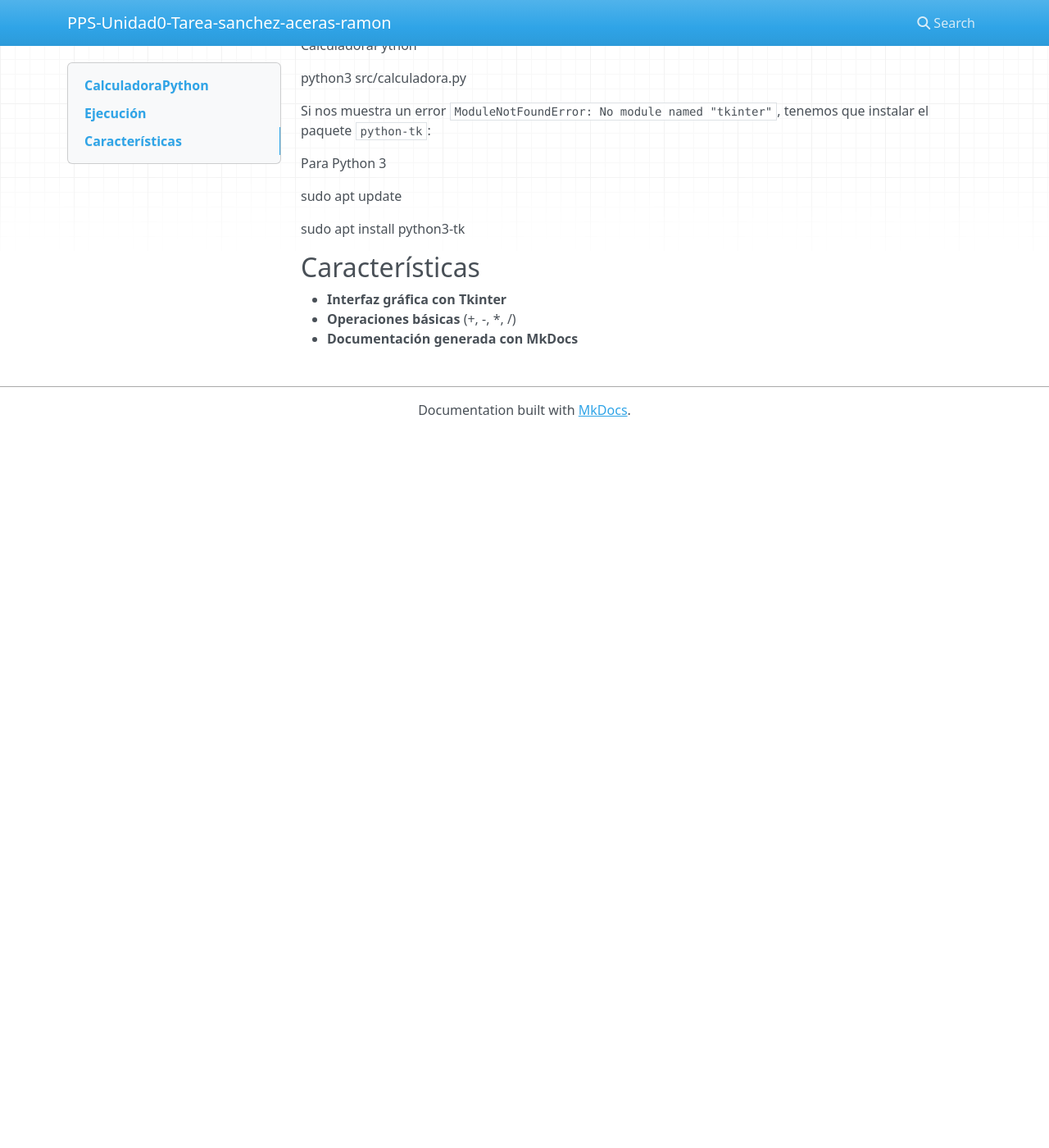
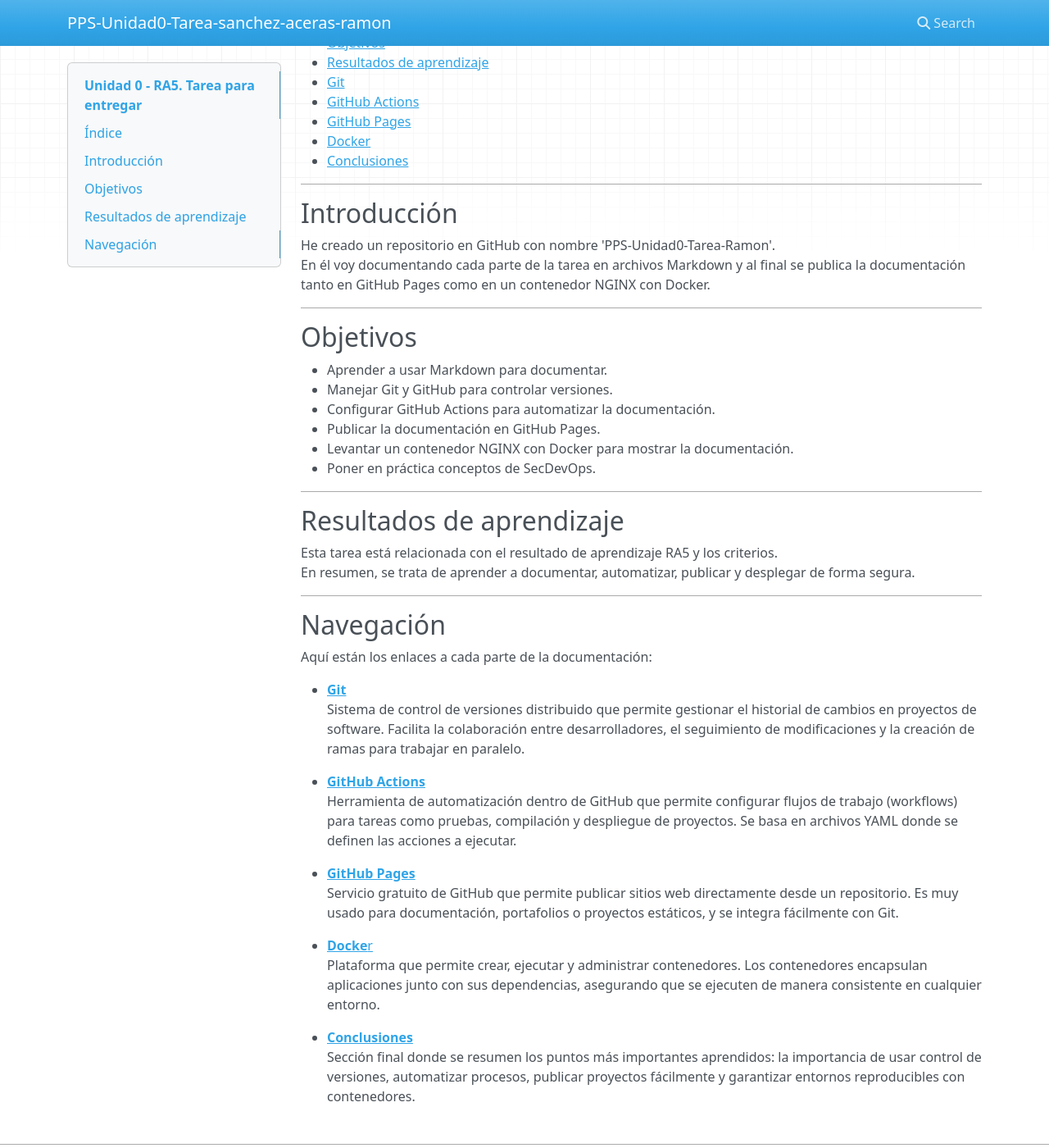
Before and after one commit to vjp-RamonSA/PPS-Unidad0-Tarea-Ramon, an MkDocs documentation site: the page built from docs/index.md, in a window 1280 px wide and 1400 px high, scrolled down 270 px. Shown: the whole window at 82% size. Built offline with MkDocs 1.6.1, drawn with Linux system fonts in a browser that asks for light colours; nearby versions of some CDN libraries; before the commit the page ends 900 px from its top, so only the background shows below that; some of the changed text lies outside the part shown.

Commit message:
actualizar index.md

```diff
--- a/docs/index.md
+++ b/docs/index.md
@@ -1,28 +1,63 @@
-## CalculadoraPython
+# Unidad 0 - RA5. Tarea para entregar
 
-Bienvenido a la calculadora gráfica hecha en Python.
+Este repositorio recoge lo que he hecho en la tarea de la Unidad 0.
+La idea es practicar con Markdown, Git/GitHub, GitHub Actions, GitHub Pages y Docker, y dejar todo documentado.
 
-## Ejecución
+---
 
-Para ejecutarlo tenemos que situarnos dentro de la carpeta del proyecto y ejecutar en el terminal de comandos python3 con el nombre del archivo .py
+## Índice
 
-cd
+- [Introducción](#introducción)
+- [Objetivos](#objetivos)
+- [Resultados de aprendizaje](#resultados-de-aprendizaje)
+- [Git](git.md)
+- [GitHub Actions](gitActions.md)
+- [GitHub Pages](gitPages.md)
+- [Docker](docker.md)
+- [Conclusiones](conclusiones.md)
 
-CalculadoraPython
+---
 
-python3 src/calculadora.py
+## Introducción
 
-Si nos muestra un error `ModuleNotFoundError: No module named "tkinter"`, tenemos que instalar el paquete `python-tk`:
+He creado un repositorio en GitHub con nombre 'PPS-Unidad0-Tarea-Ramon'.
+En él voy documentando cada parte de la tarea en archivos Markdown y al final se publica la documentación tanto en GitHub Pages como en un contenedor NGINX con Docker.
 
-Para Python 3
+---
 
-sudo apt update
+## Objetivos
 
-sudo apt install python3-tk
+- Aprender a usar Markdown para documentar.
+- Manejar Git y GitHub para controlar versiones.
+- Configurar GitHub Actions para automatizar la documentación.
+- Publicar la documentación en GitHub Pages.
+- Levantar un contenedor NGINX con Docker para mostrar la documentación.
+- Poner en práctica conceptos de SecDevOps.
 
+---
 
-## Características
+## Resultados de aprendizaje
 
-- **Interfaz gráfica con Tkinter**
-- **Operaciones básicas** (+, -, *, /)
-- **Documentación generada con MkDocs**
+Esta tarea está relacionada con el resultado de aprendizaje RA5 y los criterios.
+En resumen, se trata de aprender a documentar, automatizar, publicar y desplegar de forma segura.
+
+---
+
+## Navegación
+
+Aquí están los enlaces a cada parte de la documentación:
+
+- [**Git**](git.md)
+  Sistema de control de versiones distribuido que permite gestionar el historial de cambios en proyectos de software. Facilita la colaboración entre desarrolladores, el seguimiento de modificaciones y la creación de ramas para trabajar en paralelo.
+
+- [**GitHub Actions**](gitActions.md)
+  Herramienta de automatización dentro de GitHub que permite configurar flujos de trabajo (workflows) para tareas como pruebas, compilación y despliegue de proyectos. Se basa en archivos YAML donde se definen las acciones a ejecutar.
+
+- [**GitHub Pages**](gitPages.md)
+  Servicio gratuito de GitHub que permite publicar sitios web directamente desde un repositorio. Es muy usado para documentación, portafolios o proyectos estáticos, y se integra fácilmente con Git.
+
+- [**Docke**r](docker.md)
+  Plataforma que permite crear, ejecutar y administrar contenedores. Los contenedores encapsulan aplicaciones junto con sus dependencias, asegurando que se ejecuten de manera consistente en cualquier entorno.
+
+- [**Conclusiones**](conclusiones.md)
+  Sección final donde se resumen los puntos más importantes aprendidos: la importancia de usar control de versiones, automatizar procesos, publicar proyectos fácilmente y garantizar entornos reproducibles con contenedores.
```
